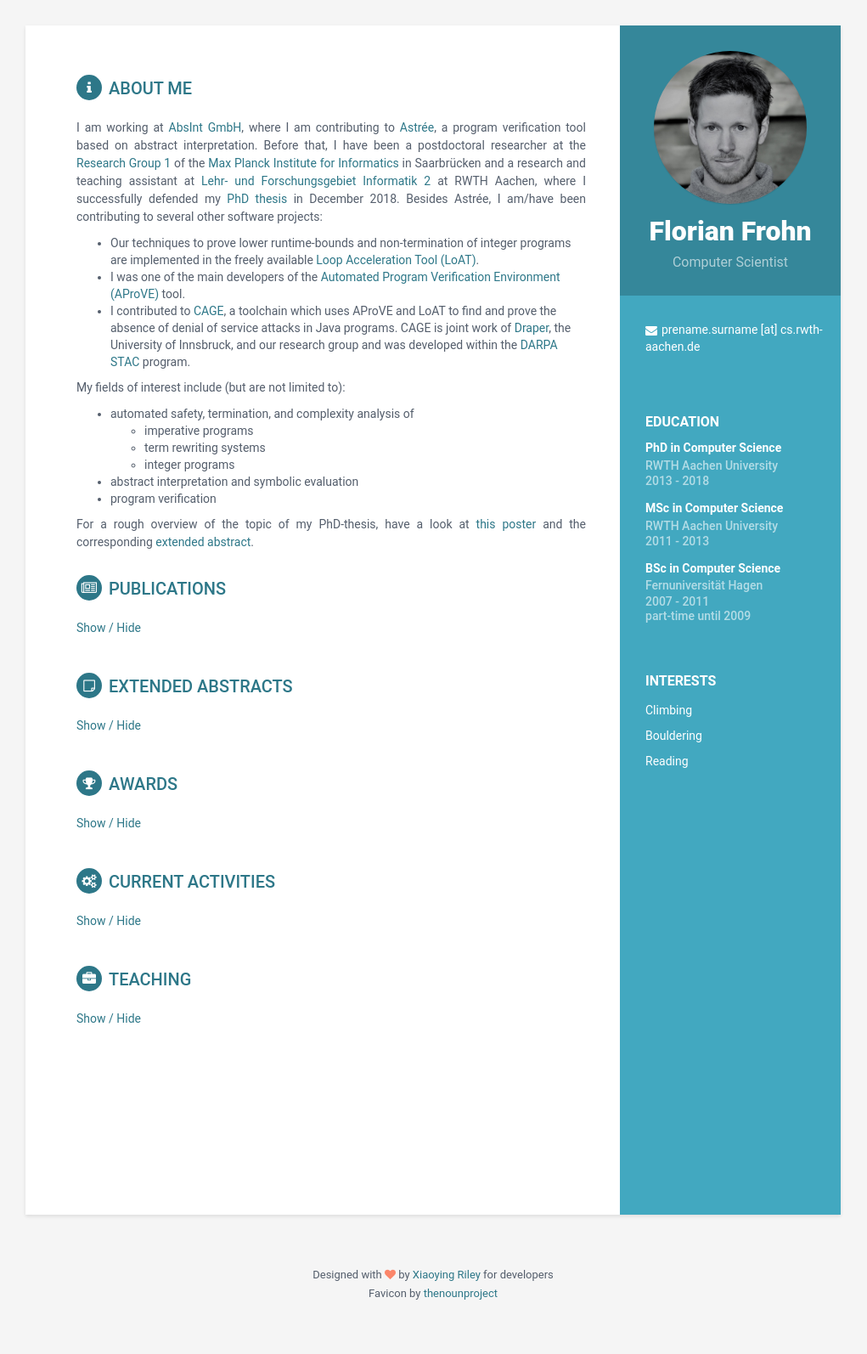
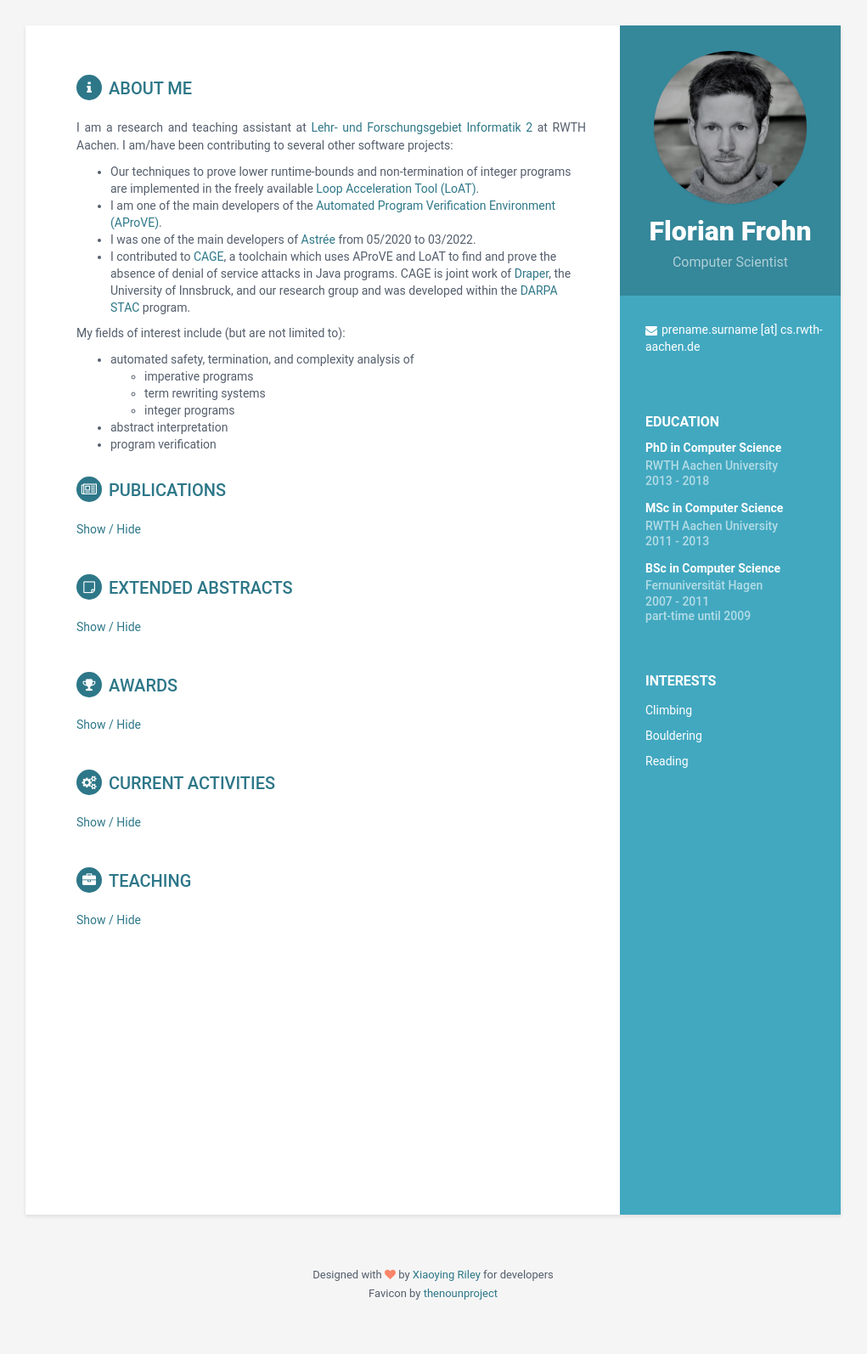
Before and after one commit to ffrohn/ffrohn.github.io, a Jekyll site: the page built from index.html, in a window 1280 px wide. Shown: the whole page at 85% size, without its empty margins (130-1151 px from the left). Built offline with Jekyll 4.4.1, drawn with Linux system fonts in a browser that asks for light colours.

Commit message:
some updates

```diff
--- a/_includes/about.html
+++ b/_includes/about.html
@@ -2,14 +2,12 @@
   <h2 class="section-title"><i class="fa fa-info"></i>About me</h2>
   <div class="summary">
     <p>
-      I am working at <a href="https://www.absint.com/">AbsInt GmbH</a>, where I am contributing to <a href="https://www.absint.com/astree/index_de.htm">Astrée</a>, a program verification tool based on abstract interpretation.
-      Before that, I have been a postdoctoral researcher at the <a href="https://www.mpi-inf.mpg.de/departments/automation-of-logic/">Research Group 1</a> of the <a href="https://www.mpi-inf.mpg.de/home/">Max Planck Institute for Informatics</a> in Saarbrücken
-      and a research and teaching assistant at <a href="http://www-i2.informatik.rwth-aachen.de/lufgi2">Lehr- und Forschungsgebiet Informatik 2</a> at RWTH Aachen,
-      where I successfully defended my <a href="./thesis.pdf">PhD thesis</a> in December 2018.
-      Besides Astrée, I am/have been contributing to several other software projects:
+      I am a research and teaching assistant at <a href="http://www-i2.informatik.rwth-aachen.de/lufgi2">Lehr- und Forschungsgebiet Informatik 2</a> at RWTH Aachen.
+      I am/have been contributing to several other software projects:
       <ul>
-        <li>Our techniques to prove lower runtime-bounds and non-termination of integer programs are implemented in the freely available <a href="https://github.com/aprove-developers/LoAT">Loop Acceleration Tool (LoAT)</a>.</li>
-        <li>I was one of the main developers of the <a href="http://aprove.informatik.rwth-aachen.de/">Automated Program Verification Environment (AProVE)</a> tool.</li>
+        <li>Our techniques to prove lower runtime-bounds and non-termination of integer programs are implemented in the freely available <a href="https://aprove-developers.github.io/LoAT/">Loop Acceleration Tool (LoAT)</a>.</li>
+        <li>I am one of the main developers of the <a href="http://aprove.informatik.rwth-aachen.de/">Automated Program Verification Environment (AProVE)</a>.</li>
+        <li>I was one of the main developers of <a href="https://www.absint.com/astree/index.htm">Astrée</a> from 05/2020 to 03/2022.
         <li>I contributed to <a href="https://github.com/draperlaboratory/Cage-Public">CAGE</a>, a toolchain which uses AProVE and LoAT to find and prove the absence of denial of service attacks in Java programs.
           CAGE is joint work of <a href="http://draper.com/">Draper</a>, the University of Innsbruck, and our research group and was developed within the <a href="https://www.darpa.mil/program/space-time-analysis-for-cybersecurity">DARPA STAC</a> program.
         </li>
@@ -24,12 +22,9 @@
           <li>term rewriting systems</li>
           <li>integer programs</li>
         </ul>
-        <li>abstract interpretation and symbolic evaluation</li>
+        <li>abstract interpretation</li>
         <li>program verification</li>
       </ul>
     </p>
-    <p>
-      For a rough overview of the topic of my PhD-thesis, have a look at <a href="./poster.pdf">this poster</a> and the corresponding <a href="./abstract_poster.pdf"> extended abstract</a>.
-    </p>
   </div><!--//summary-->
 </section><!--//section-->
--- a/_includes/activities.html
+++ b/_includes/activities.html
@@ -3,6 +3,10 @@
   <details>
     <summary>Show / Hide</summary>
 
+    <div class="upper-row">
+      <h3 class="title">PC-Member of the <a href="https://sws.cs.ru.nl/WST2022">18th International Workshop on Termination (WST '22)</a><br/>Haifa, Israel</h3>
+      <div class="time">2020</div>
+    </div>
     <div class="upper-row">
       <h3 class="title">PC-Member of the <a href="https://easychair.org/smart-program/LPAR23/">23rd International Conference on Logic for Programming, Artificial Intelligence and Reasoning (LPAR '20)</a><br/>Alicante, Spain</h3>
       <div class="time">2020</div>
--- a/_includes/education.html
+++ b/_includes/education.html
@@ -1,7 +1,7 @@
 <div class="education-container container-block">
   <h2 class="container-block-title">Education</h2>
   <div class="item">
-    <h4 class="degree">PhD in Computer Science</h4>
+    <h4 class="degree"><a href="./poster.pdf">PhD in Computer Science</a></h4>
     <h5 class="meta">RWTH Aachen University</h5>
     <div class="time">2013 - 2018</div>
   </div><!--//item-->
--- a/_includes/extended_abstracts.html
+++ b/_includes/extended_abstracts.html
@@ -6,10 +6,30 @@
     <div class="item">
       <div class="meta">
         <div class="upper-row">
+          <h3 class="title">Polynomial Loops: Termination and Beyond</h3>
+          <div class="time">2021</div>
+        </div><!--//upper-row-->
+        <div class="authors">F. Frohn, M. Hark, and J. Giesl</div>
+        <div class="appeared">
+          17th International Workshop on Termination
+          (WST '21),
+          virtual event.
+        </div>
+      </div><!--//meta-->
+      <div class="details">
+        <ul>
+          <li><a href="https://costa.fdi.ucm.es/wst2021/WST2021_proceedings.pdf">Final Version</a></li>
+        </ul>
+      </div><!--//details-->
+    </div><!--//item-->
+
+    <div class="item">
+      <div class="meta">
+        <div class="upper-row">
           <h3 class="title">Complexity Analysis for Bitvector Programs</h3>
           <div class="time">2018</div>
         </div><!--//upper-row-->
-        <div class="authors">Jera Hensel, Florian Frohn and Jürgen Giesl</div>
+        <div class="authors">J. Hensel, F. Frohn, and J. Giesl</div>
         <div class="appeared">
           16th International Workshop on Termination
           (WST '18),
--- a/_includes/publications.html
+++ b/_includes/publications.html
@@ -2,6 +2,60 @@
   <h2 class="section-title"><i class="fa fa-newspaper-o"></i>Publications</h2>
   <details>
       <summary>Show / Hide</summary>
+
+      <div class="item">
+        <div class="meta">
+          <div class="upper-row">
+            <h3 class="title">Proving Non-Termination and Lower Runtime Bounds with LoAT (System Description)</h3>
+            <div class="time">2022</div>
+          </div><!--//upper-row-->
+          <div class="authors">F. Frohn and J. Giesl</div>
+          <div class="appeared">
+            Under review.
+          </div>
+        </div><!--//meta-->
+        <div class="details">
+          <ul>
+            <li><a href="https://arxiv.org/abs/2202.04546">Preliminary Version</a> appeared as arXiv:2202.04546 [cs.LO]</li>
+          </ul>
+        </div><!--//details-->
+      </div><!--//item-->
+
+      <div class="item">
+        <div class="meta">
+          <div class="upper-row">
+            <h3 class="title">A Calculus for Modular Loop Acceleration and Non-Termination Proofs</h3>
+            <div class="time">2021</div>
+          </div><!--//upper-row-->
+          <div class="authors">F. Frohn and C. Fuhs</div>
+          <div class="appeared">
+            Under review.
+          </div>
+        </div><!--//meta-->
+        <div class="details">
+          <ul>
+            <li><a href="https://arxiv.org/abs/2111.13952">Preliminary Version</a> appeared as arXiv:2111.13952 [cs.LO]</li>
+          </ul>
+        </div><!--//details-->
+      </div><!--//item-->
+
+      <div class="item">
+        <div class="meta">
+          <div class="upper-row">
+            <h3 class="title">Termination of Triangular Polynomial Loops</h3>
+            <div class="time">2021</div>
+          </div><!--//upper-row-->
+          <div class="authors">M. Hark, F. Frohn, and J. Giesl</div>
+          <div class="appeared">
+            Under review.
+          </div>
+        </div><!--//meta-->
+        <div class="details">
+          <ul>
+            <li><a href="https://arxiv.org/abs/1910.11588">Preliminary Version</a> appeared as arXiv:1910.11588 [cs.LO]</li>
+          </ul>
+        </div><!--//details-->
+      </div><!--//item-->
 
       <div class="item">
         <div class="meta">
```
Also changed, not shown: other parts of _includes/publications.html (+1 -1 lines).
